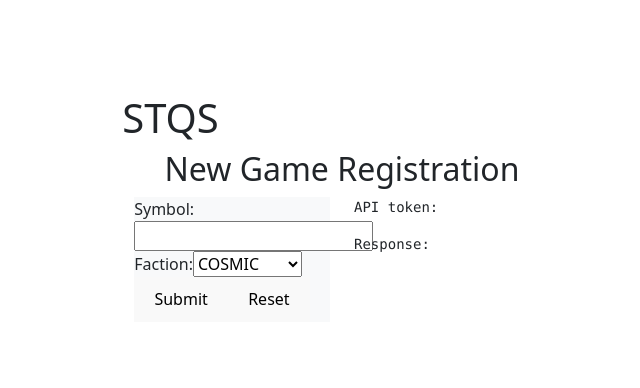
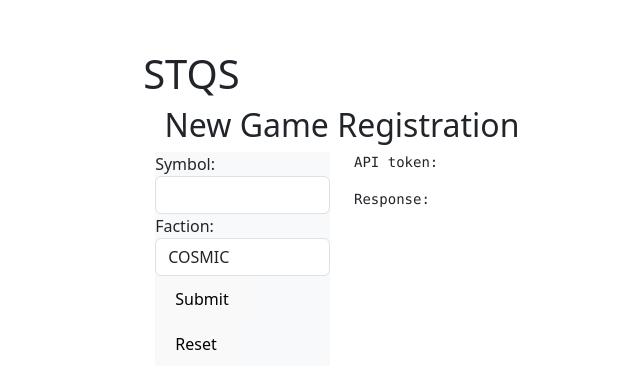
Before and after one commit to MonikaS5/NewGame, a React (Vite) app: page / in a window 1280 px wide. Shown: the part 192-580 px from the top of the page, without its empty margins (298-938 px from the left). Built offline with nearby package versions, Linux system fonts and the light colour scheme.

Commit message:
useCallback: handleChange

```diff
--- a/src/components/NewGame.tsx
+++ b/src/components/NewGame.tsx
@@ -1,4 +1,4 @@
-import { useState } from "react"
+import { useCallback, useState } from "react"
 
 interface FormUser{
     symbol: string;
@@ -13,7 +13,12 @@ function NewGame() {
   const factions = ["COSMIC", "VOID", "QUANTUM","DOMINION", "ASTRO", "UNITED", "OMEGA"];
 
 
+const handleChange = useCallback(
+    (e: React.ChangeEvent<HTMLInputElement | HTMLSelectElement>)=>{
+        const {name, value} = e.target;
+        setForm((prevForm)=>({...prevForm, [name]: value}));
 
+}, [])
 
 
   return (
@@ -31,13 +36,24 @@ function NewGame() {
                 <form className="bg-light">
                     <div>
                         <label htmlFor="symbol"> Symbol: </label>
-                        <input/>
+                        <input
+                        type="text"
+                        className="form-control"
+                        id="symbol"
+                        name="symbol"
+                        value={form.symbol}
+                        maxLength={14}
+                        minLength={3}
+                        onChange={handleChange}
+                        />
                     </div> {/* ---input-- */}
 
                     <div>
 
                     <label htmlFor="faction"> Faction: </label>
                         <select name="faction"
+                        className="form-control"
+                        onChange={handleChange}
                         id="faction"
                         value={form.faction}
                         >
```
